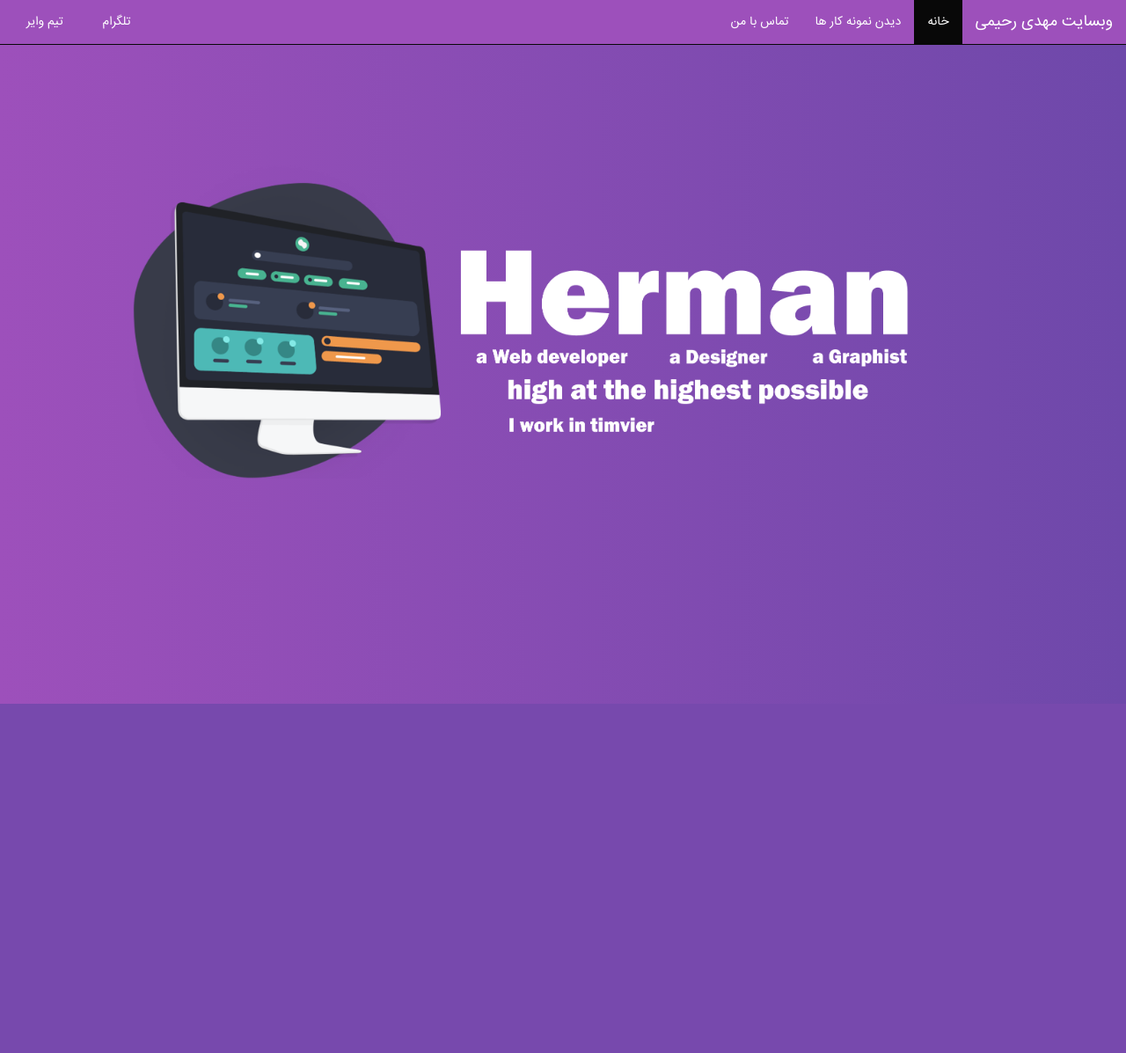
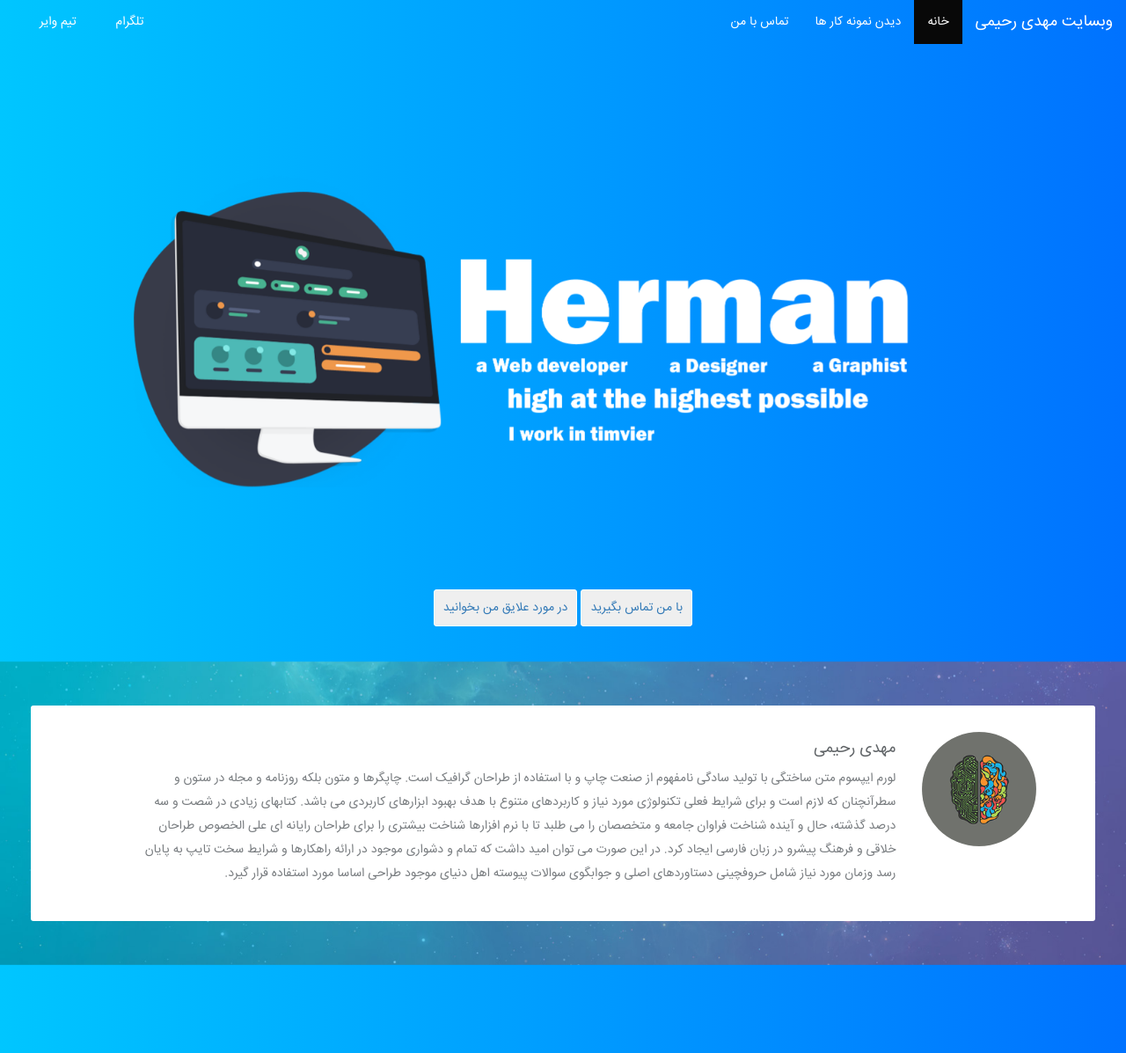
Before and after one commit to Herman-me/bio, a PHP site: page / in a window 1280 px wide. Shown: the whole page at 88% size. Before the commit the page ends 800 px from the top, so only its background shows below. Run offline with PHP 8.4, Linux system fonts and the light colour scheme; some web fonts are replaced.

Commit message:
added contents and anim

```diff
--- a/ass/css/style.css
+++ b/ass/css/style.css
@@ -4,7 +4,7 @@ body{
   direction:rtl;
   /*background-color:#f5f7f5;*/
   font-family:'IRANSansWeb' !important  ;
-  background: linear-gradient(to right , #9D50BB , #6E48AA);
+  background: linear-gradient(to right , #00c6ff , #0072ff);
   /*background-size:cover;*/
   /*background-repeat: no-repeat;*/
   height: 100%;
@@ -28,23 +28,36 @@ body{
     font-weight:normal;
   }
 
-
+/* استایل های کلی */
+p{
+  color:#797d80;
+  font-weight: 400;
+  line-height: 27px;
+  padding:0;
+}
+h1,h2,h3,h4,h5{
+  color:#616568;
+  font-weight: 600600;
+}
 
 /*index Styles for Our page  Just index*/
 .header{
-  padding:50px solid;
+  /* padding:50px; */
+  padding-bottom: 20px;
+  overflow: hidden;
 }
 
 .block img{
   display : block;
-  margin: 60px auto;
+  margin:  auto;
   width: 1170px;
   max-width: 100%;
 }
 
 
 nav{
-  background-color:#9D50BB  !important;
+  background-color:transparent  !important;
+  border: none !important;
 }
 
 .navbar-header a{
@@ -53,3 +66,48 @@ nav{
 .navbar-inverse .navbar-nav li a{
   color:white;
 }
+
+.content{
+  background-image: url('../img/background.jfif');
+  background-repeat: no-repeat;
+  background-size: 100%;
+  background-position:center;
+  padding:50px;
+}
+
+.info{
+  width: auto;
+  height: auto;
+  display: block;
+  float: none;
+  margin: auto;
+  padding:30px;
+  background-color:#fff;
+  border-radius: 3px;
+}
+.pic{
+  text-align: left;
+}
+.pic img{
+  width: 130px;
+  max-width: 100%;
+  float:left;
+}
+.whatIDo{
+  background: linear-gradient(to right , #00c6ff , #0072ff);
+  height: 100%;
+  margin: 0;
+  background-repeat: no-repeat;
+  background-attachment: fixed;
+  padding:50px;
+}
+.block{
+  text-align: center;
+}
+.block button{
+  padding:10px;
+  border-radius: 3px;
+  margin-bottom: 20px;
+  /* background-color: #00c6ff; */
+  border: 1px solid white;
+}
--- a/index.html
+++ b/index.html
@@ -28,7 +28,7 @@
 	<body>
     <div class="container-fluid">
       <div class="row">
-        <nav class="navbar navbar-inverse navbar-fixed-top">
+        <nav class="navbar navbar-inverse">
           <div class="container-fluid">
             <div class="navbar-header">
               <button type="button" class="navbar-toggle" data-toggle="collapse" data-target="#myNavbar">
@@ -63,7 +63,9 @@
         <div class="col-sm-12 header">
           <div class="row">
             <div class="col-sm-12 block">
-              <img src="ass/img/header.png" alt="">
+              <img src="ass/img/header.png" class="animated flipInX" alt="">
+              <a><button type="button" name="button" class="animated fadeInRight">با من تماس بگیرید</button></a>
+              <a><button type="button" name="button" class="animated fadeInLeft">در مورد علایق من بخوانید</button></a>
             </div>
           </div>
         </div>
@@ -77,6 +79,30 @@
     <div class="container-fluid">
       <div class="row">
         <div class="col-sm-12 content">
+          <div class="row">
+            <div class="col-sm-9 info animated zoomInLeft">
+              <div class="row">
+                <div class="col-sm-2 pic">
+                  <img src="ass/img/Herman.png" class="img-responsive img-circle" alt="">
+                </div>
+                <div class="col-sm-9">
+                  <h4>مهدی رحیمی</h4>
+                  <p>
+                    لورم ایپسوم متن ساختگی با تولید سادگی نامفهوم از صنعت چاپ و با استفاده از طراحان گرافیک است. چاپگرها و متون بلکه روزنامه و مجله در ستون و سطرآنچنان که لازم است و برای شرایط فعلی تکنولوژی مورد نیاز و کاربردهای متنوع با هدف بهبود ابزارهای کاربردی می باشد. کتابهای زیادی در شصت و سه درصد گذشته، حال و آینده شناخت فراوان جامعه و متخصصان را می طلبد تا با نرم افزارها شناخت بیشتری را برای طراحان رایانه ای علی الخصوص طراحان خلاقی و فرهنگ پیشرو در زبان فارسی ایجاد کرد. در این صورت می توان امید داشت که تمام و دشواری موجود در ارائه راهکارها و شرایط سخت تایپ به پایان رسد وزمان مورد نیاز شامل حروفچینی دستاوردهای اصلی و جوابگوی سوالات پیوسته اهل دنیای موجود طراحی اساسا مورد استفاده قرار گیرد.
+                  </p>
+                </div>
+              </div>
+              <!-- my Per info -->
+
+            </div>
+          </div>
+        </div>
+      </div>
+    </div>
+
+    <div class="container-fluid">
+      <div class="row">
+        <div class="col-sm-12 whatIDo">
 
         </div>
       </div>
```
Also changed, not shown: ass/img/Herman.png (added), ass/img/background.jfif (added).
